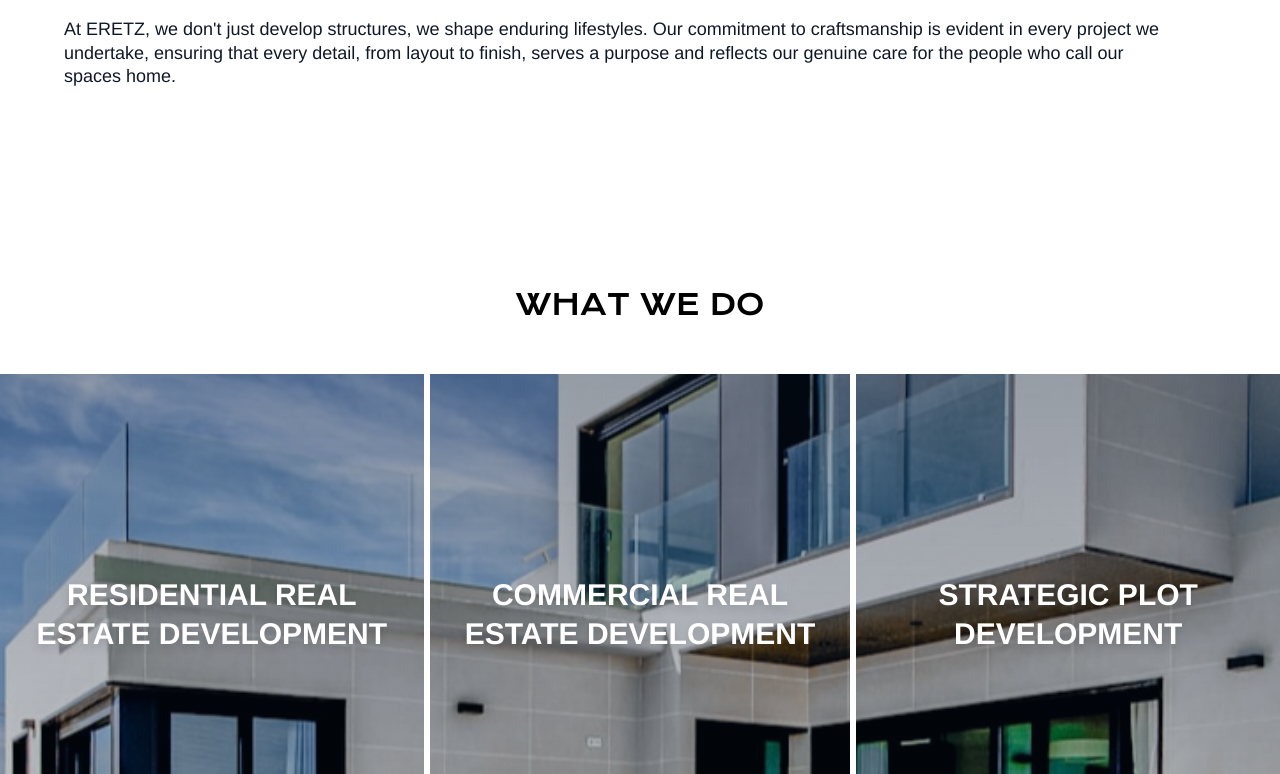
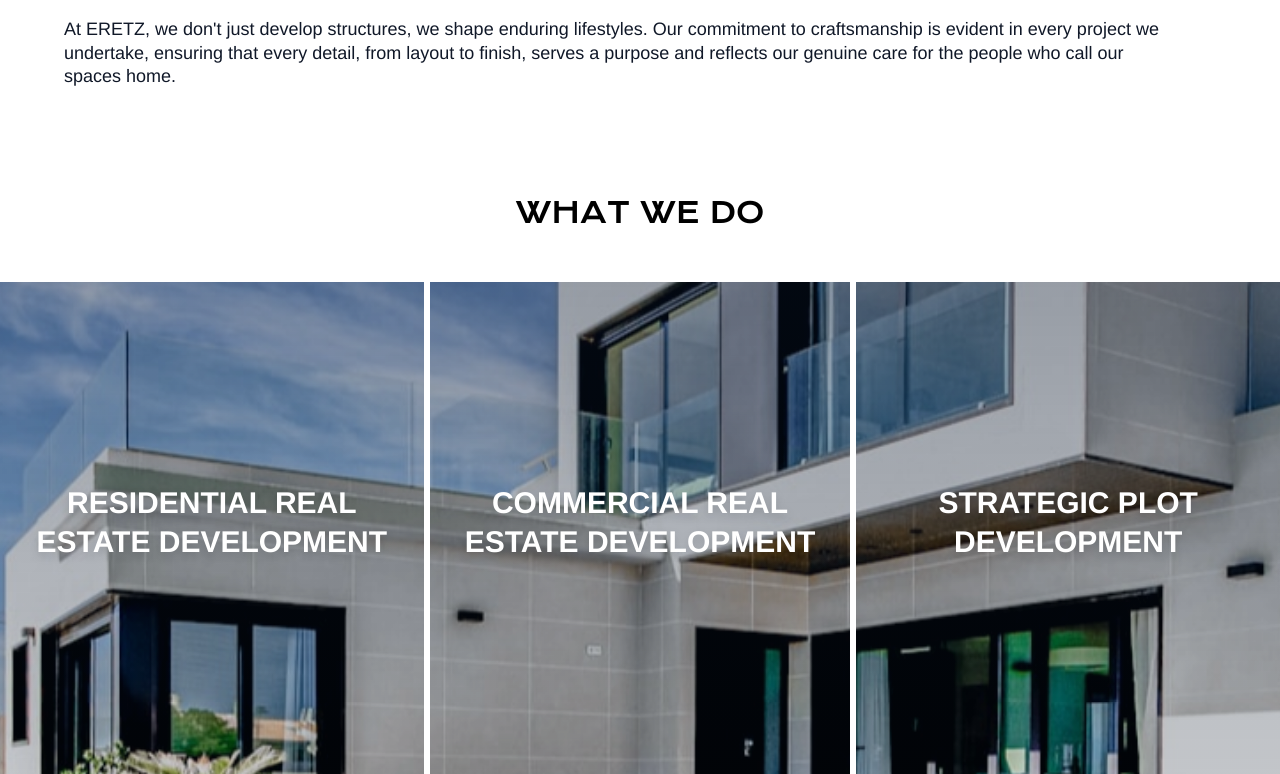
Before and after one commit to NAMANIND/eretz, a Next.js app: page / in a window 1280 px wide. Shown: the part 2846-3620 px from the top of the page. Built offline with nearby package versions, Linux system fonts and the light colour scheme.

Commit message:
part-3.5

```diff
--- a/src/app/sections/WwdSection.tsx
+++ b/src/app/sections/WwdSection.tsx
@@ -207,7 +207,10 @@ const WwdSection = () => {
   }
 
   return (
-    <section className="relative w-full overflow-hidden" id="what-we-do">
+    <section
+      className="relative w-full overflow-hidden -mt-[calc(20vh_-_20px)] pt-et"
+      id="what-we-do"
+    >
       <div className=" mx-auto  container-f">
         <div className="text-center">
           <h2 className="container-heading font-krona py-et">
--- a/src/components/ui/WhyDubaiHScroll.tsx
+++ b/src/components/ui/WhyDubaiHScroll.tsx
@@ -90,7 +90,7 @@ function HorizontalScroll({
           <div key={index} className={`${panelClassName} flex-shrink-0 w-1/3 `}>
             <div className="px-4 w-full">
               <div className="relative group overflow-hidden rounded-2xl mx-auto">
-                <div className=" h-[60vh] relative">
+                <div className=" h-[70vh] relative">
                   <img
                     src={item.image}
                     alt={item.title}
```
